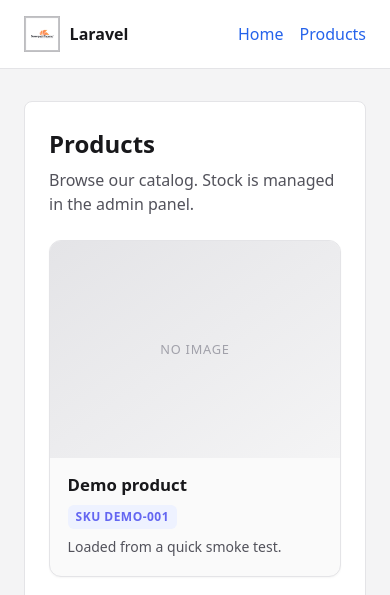
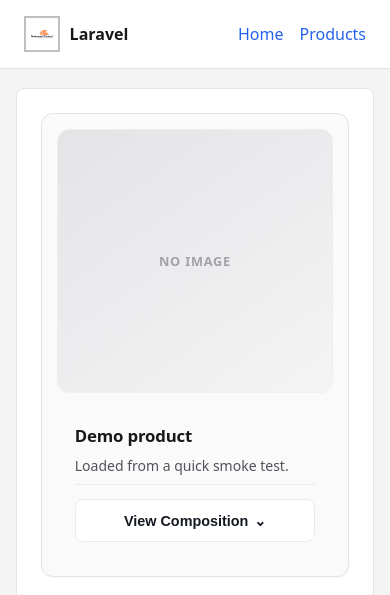
Before and after one commit to jay-rathod119/laravel-boilerplate, a Laravel app: page /item in a window 390 px wide. Shown: the top 595 px of the page. Run offline with Laravel 12, Linux system fonts and the light colour scheme; data comes from the database, SQL or seed files in the repository.

Commit message:
Update product listing UI to match provided card design.
Restyle the products page with screenshot-like card layout, larger typography, centered media area, and a composition call-to-action row.

Made-with: Cursor

```diff
--- a/resources/views/item.blade.php
+++ b/resources/views/item.blade.php
@@ -2,13 +2,114 @@
 
 @section('title', 'Products — ' . config('app.name'))
 
+@push('styles')
+    <style>
+        main.main-wide {
+            max-width: 76rem;
+            padding-top: 2.2rem;
+        }
+        .catalog-shell {
+            padding: 0;
+            border: 0;
+            background: transparent;
+        }
+        .product-grid {
+            display: grid;
+            gap: 1.6rem;
+            grid-template-columns: repeat(auto-fit, minmax(18rem, 1fr));
+        }
+        .product-card {
+            display: flex;
+            flex-direction: column;
+            background: #fff;
+            border: 1px solid #e7e7eb;
+            border-radius: 14px;
+            padding: 0.95rem;
+            min-height: 33rem;
+        }
+        .product-card__media {
+            border: 1px solid #efeff2;
+            border-radius: 12px;
+            background: #fff;
+            height: 16.5rem;
+            display: flex;
+            align-items: center;
+            justify-content: center;
+            padding: 0.85rem;
+            margin-bottom: 1rem;
+        }
+        .product-card__media img {
+            width: 100%;
+            height: 100%;
+            object-fit: contain;
+        }
+        .product-card__placeholder {
+            font-size: 0.9rem;
+            color: #9ca3af;
+            font-weight: 600;
+            letter-spacing: 0.02em;
+        }
+        .product-card__body {
+            display: flex;
+            flex-direction: column;
+            gap: 0.5rem;
+            flex: 1;
+            padding: 0 0.35rem;
+        }
+        .product-card__title {
+            margin: 0;
+            color: #151922;
+            font-size: 1.86rem;
+            line-height: 1.2;
+            font-weight: 800;
+            letter-spacing: -0.01em;
+        }
+        .product-card__desc {
+            margin: 0;
+            color: #687082;
+            font-size: 1.17rem;
+            line-height: 1.56;
+            display: -webkit-box;
+            -webkit-line-clamp: 4;
+            -webkit-box-orient: vertical;
+            overflow: hidden;
+        }
+        .product-card__cta {
+            margin-top: auto;
+            border-top: 1px solid #ececf0;
+            padding-top: 0.85rem;
+        }
+        .product-card__cta-btn {
+            width: 100%;
+            height: 2.7rem;
+            border: 1px solid #ebebef;
+            border-radius: 8px;
+            background: #fff;
+            color: #151922;
+            font-size: 0.9rem;
+            font-weight: 700;
+            display: inline-flex;
+            align-items: center;
+            justify-content: center;
+            gap: 0.35rem;
+            cursor: default;
+        }
+        @media (max-width: 1200px) {
+            .product-card__title { font-size: 1.6rem; }
+            .product-card__desc { font-size: 1.02rem; }
+        }
+        @media (max-width: 768px) {
+            main.main-wide { padding: 1.2rem 1rem 2rem; }
+            .product-grid { gap: 1rem; }
+            .product-card { min-height: auto; }
+            .product-card__title { font-size: 1.35rem; }
+            .product-card__desc { font-size: 0.95rem; }
+        }
+    </style>
+@endpush
+
 @section('content')
-    <div class="card">
-        <div class="catalog-intro">
-            <h1>Products</h1>
-            <p style="margin: 0;">Browse our catalog. Stock is managed in the admin panel.</p>
-        </div>
-
+    <div class="card catalog-shell">
         @if ($products->isEmpty())
             <div class="catalog-empty">
                 <p style="margin: 0 0 0.5rem;">No products yet.</p>
@@ -31,18 +132,20 @@
                         </div>
                         <div class="product-card__body">
                             <h2 class="product-card__title">{{ $product->name }}</h2>
-                            <p class="product-card__sku">SKU {{ $product->sku }}</p>
                             @if ($product->description)
                                 <p class="product-card__desc">{{ $product->description }}</p>
                             @else
                                 <p class="product-card__desc" style="color: #a1a1aa;">No description</p>
                             @endif
+                            <div class="product-card__cta">
+                                <button class="product-card__cta-btn" type="button">
+                                    View Composition <span aria-hidden="true">⌄</span>
+                                </button>
+                            </div>
                         </div>
                     </article>
                 @endforeach
             </div>
         @endif
-
-        <p style="margin-top: 1.75rem;"><small><a href="{{ url('/') }}">Back to home</a></small></p>
     </div>
 @endsection
```
